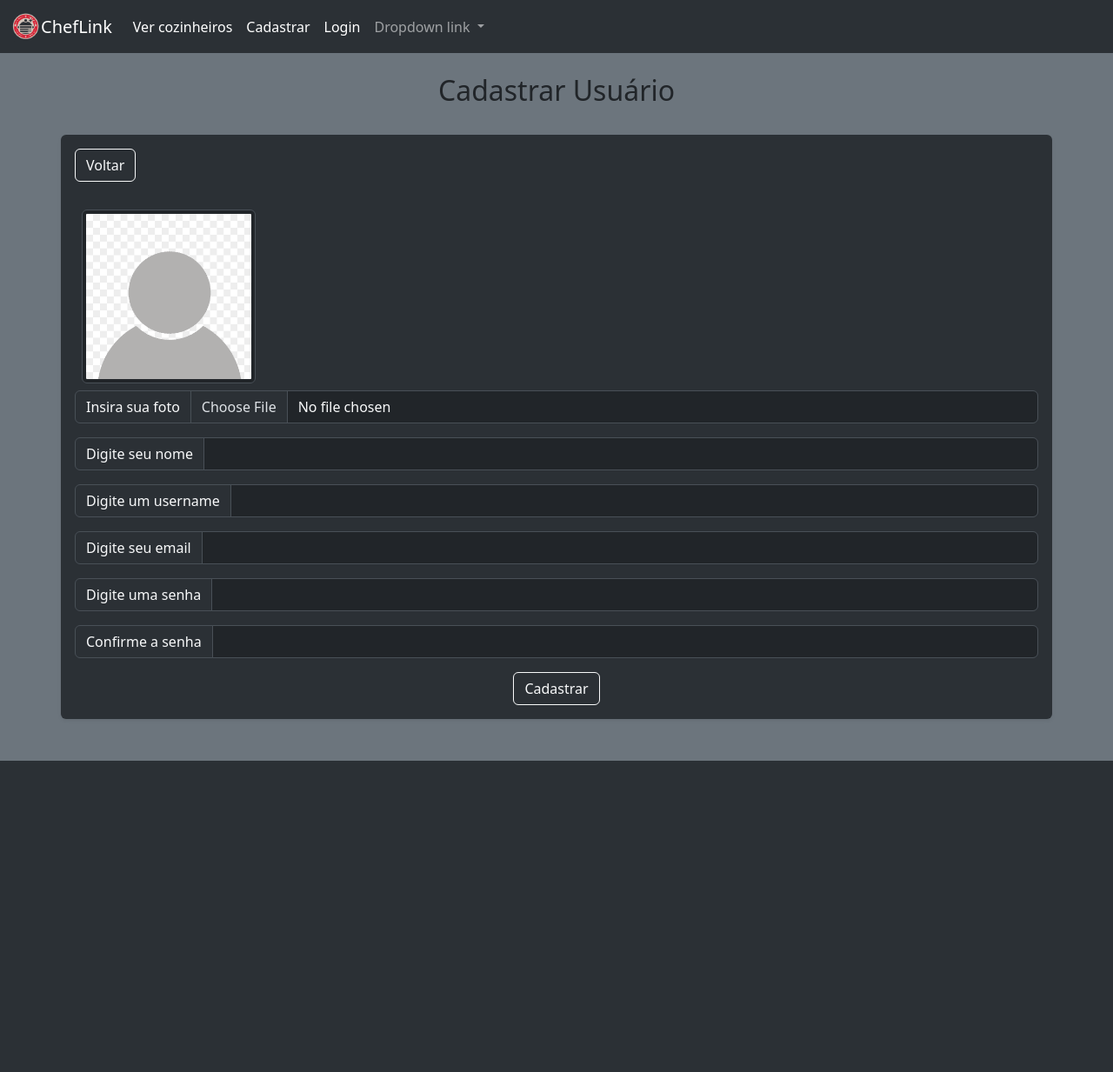
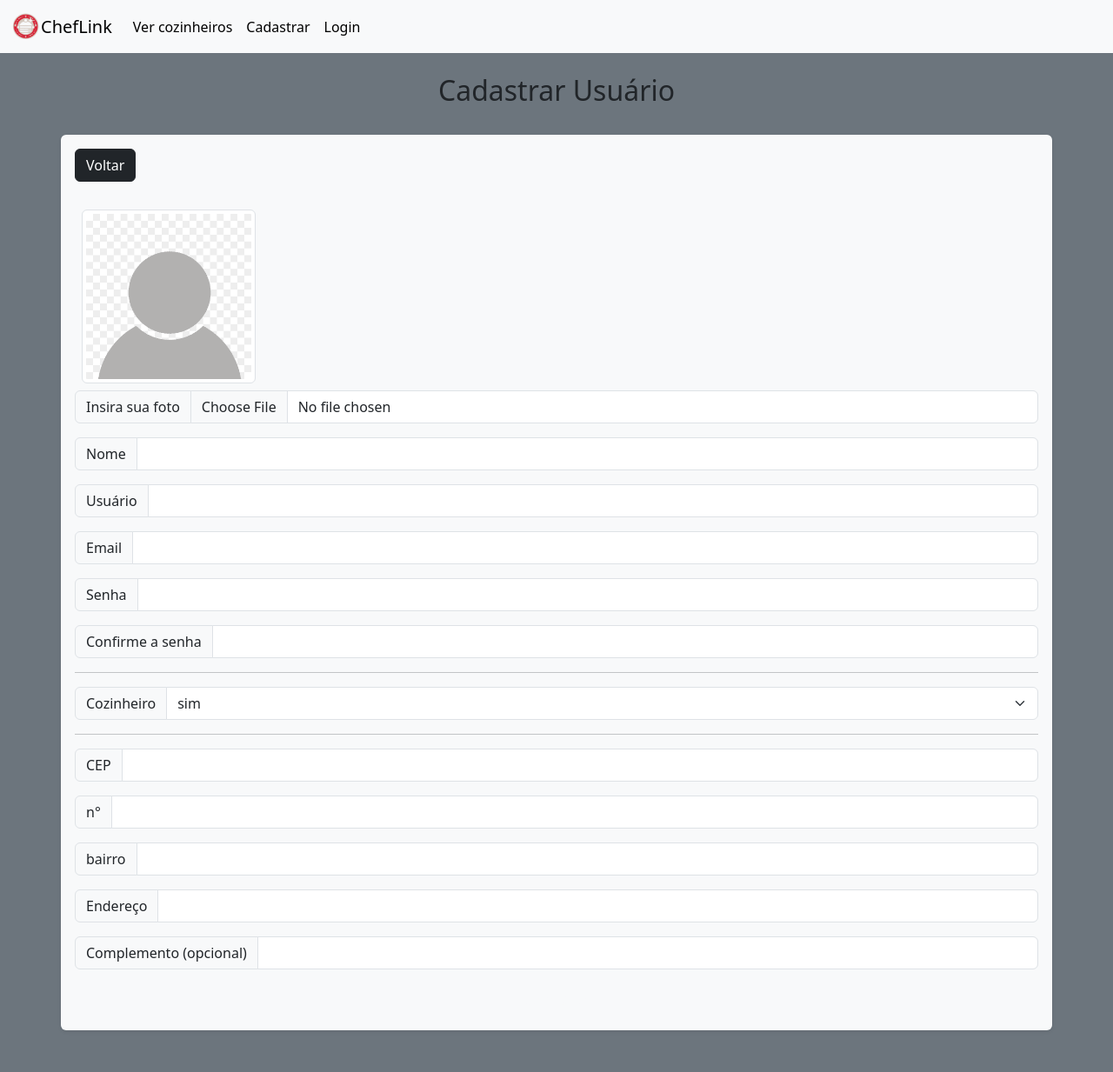
Before and after one commit to RaulFSP/aprendendo, a Flask app: page /add_user in a window 1280 px wide. Shown: the whole page at 87% size. Before the commit the page ends 875 px from the top, so only its background shows below. Run offline with Flask 3, Linux system fonts and the light colour scheme; some libraries are stand-ins or nearby versions.

Commit message:
mais um dia

```diff
--- a/forms.py
+++ b/forms.py
@@ -1,15 +1,21 @@
 from flask_wtf import FlaskForm
-from wtforms import StringField, SubmitField, PasswordField, BooleanField, ValidationError, TextAreaField, FloatField
+from wtforms import StringField, SubmitField, PasswordField, BooleanField, ValidationError, TextAreaField, FloatField, SelectField
 from wtforms.validators import DataRequired, length, EqualTo
 from flask_wtf.file import FileField, FileAllowed
 
 class UserForm(FlaskForm):
-    name = StringField(label="Digite seu nome", validators=[DataRequired(),length(min=3,max=100)])
-    username = StringField(label="Digite um username", validators=[DataRequired(),length(min=3,max=30)])
-    email = StringField(label="Digite seu email", validators=[DataRequired(),length(min=3,max=60)])
-    password = PasswordField(label="Digite uma senha", validators=[DataRequired(), length(min=5,max=30), EqualTo("password_test")])
+    name = StringField(label="Nome", validators=[DataRequired(),length(min=3,max=100)])
+    username = StringField(label="Usuário", validators=[DataRequired(),length(min=3,max=30)])
+    email = StringField(label="Email", validators=[DataRequired(),length(min=3,max=60)])
+    password = PasswordField(label="Senha", validators=[DataRequired(), length(min=5,max=30), EqualTo("password_test")])
     password_test = PasswordField(label="Confirme a senha",validators=[DataRequired(),length(min=5,max=30)])
     profile_pic = FileField(label="Insira sua foto",validators=[FileAllowed(['jpg', 'png','jpeg','webp'],message= 'Apenas arquivos jpg e png!')])
+    cep = StringField(label="CEP",validators=[DataRequired()])
+    numero=StringField(label="n°",validators=[DataRequired()])
+    bairro=StringField(label="bairro",validators=[DataRequired()])
+    endereco =StringField(label="Endereço",validators=[DataRequired()])
+    complemento=StringField(label="Complemento (opcional)")
+    cozinheiro = SelectField(label="Cozinheiro", validators=[DataRequired()], choices=[(1,'sim'),(0,'não')])
     submit = SubmitField()
 
 class AlterUserForm(FlaskForm):
@@ -26,13 +32,13 @@ class AlterUserPasswordForm(FlaskForm):
 
 
 class LoginForm(FlaskForm):
-    username = StringField(label="Digite seu username", validators=[DataRequired(),length(min=3,max=30)])
+    username = StringField(label="Usuário", validators=[DataRequired(),length(min=3,max=30)])
     password = PasswordField(label="Senha", validators=[DataRequired(), length(min=5,max=30)])
     submit = SubmitField()
 
 class UserPostForm(FlaskForm):
     name = StringField(label="Nome do prato",validators=[DataRequired(),length(min=2,max=30)])
-    categoria =  StringField(label="Categoria",validators=[DataRequired(),length(min=2,max=30)])
+    categoria =  SelectField(label="Categoria", validators=[DataRequired()], choices=['lanche','pizza','espeto','marmita','bebida','comida brasileira'])
     content = TextAreaField(label="Conteúdo", validators=[DataRequired(), length(min=1)])
     preco = FloatField(label="Digite o valor do prato",validators=[DataRequired()])
     prato_pic = FileField(label="Insira sua foto",validators=[FileAllowed(['jpg', 'png','jpeg','webp'], message= 'Apenas arquivos jpg e png!')])
--- a/routes.py
+++ b/routes.py
@@ -1,6 +1,6 @@
 from app import app,db, login_manager
 from flask import render_template, redirect, url_for, flash
-from models import UserModel, UserPostModel
+from models import UserModel, UserPostModel, UserEnderecoModel
 from forms import UserForm, LoginForm, UserPostForm, SearchForm, AlterUserForm, AlterUserPasswordForm
 from flask_login import login_required, logout_user, current_user, login_user
 from werkzeug.security import generate_password_hash, check_password_hash
@@ -35,27 +35,46 @@ def index():
     cozinheiros = UserModel.query.filter(UserModel.status == True).all()
     return render_template('index.html',posts=posts, cozinheiros=cozinheiros)
 
-@app.route('/add_user',methods=['POST','GET'])
+@app.route('/add_user', methods=['POST', 'GET'])
 def add_user():
     form = UserForm()
     if form.validate_on_submit():
         foto = form.profile_pic.data
-        profile_pic = "{}_{}".format(uuid1(),secure_filename(foto.filename))
+        profile_pic = None
+        if foto:
+            profile_pic = "{}_{}".format(uuid1(), secure_filename(foto.filename))
+            try:
+                foto.save(os.path.join(app.config['UPLOAD_FOLDER'], profile_pic))
+            except Exception as e:
+                flash('Error uploading the picture')
+                return redirect(url_for('add_user'))
+
         user = UserModel(
-            name = form.name.data,
-            email = form.email.data,
-            username = form.username.data,
-            password_hash = generate_password_hash(form.password.data, method='pbkdf2:sha256'),
-            profile_pic = profile_pic
+            name=form.name.data,
+            email=form.email.data,
+            username=form.username.data,
+            password_hash=generate_password_hash(form.password.data, method='pbkdf2:sha256'),
+            profile_pic=profile_pic,
+            cozinheiro=bool(form.cozinheiro.data)
         )
-        foto.save(os.path.join(app.config['UPLOAD_FOLDER'], profile_pic))
-        form = UserForm(formdata=None)
         db.session.add(user)
         db.session.commit()
-        flash(f'Usuário {user.name} adicionado!')
+        endereco = UserEnderecoModel(
+            user_id=user.id,
+            cep=form.cep.data,
+            numero=form.numero.data,
+            bairro=form.bairro.data,
+            endereco=form.endereco.data,
+            complemento=form.complemento.data
+        )
+        db.session.add(endereco)
+        db.session.commit()
+        form = UserForm(formdata=None)
+        flash(f'User {user.name} added!')
         return redirect(url_for('add_user'))
-    else:
-        return render_template('user.html',form=form)
+
+    return render_template('user.html', form=form)
+
 
 
 @app.route('/alter_user/<int:id>', methods=['POST','GET'])
@@ -69,7 +88,8 @@ def alter_user(id):
         user.email = form.email.data
         user.username = form.username.data
         if foto != None:
-            os.remove(os.path.join(app.config['UPLOAD_FOLDER'], user.profile_pic))
+            if user.profile_pic != None:
+                os.remove(os.path.join(app.config['UPLOAD_FOLDER'], user.profile_pic))
             profile_pic = "{}_{}".format(uuid1(),secure_filename(foto.filename))
             user.profile_pic = profile_pic
             foto.save(os.path.join(app.config['UPLOAD_FOLDER'], profile_pic))
@@ -80,6 +100,23 @@ def alter_user(id):
     else:
         return render_template('alter_user.html',form=form, user=user)
 
+@app.route('/desabilitar_usuario')
+@login_required
+def desativar_usuario():
+    user = UserModel.query.get_or_404(current_user.id)
+    user.status = False
+    db.session.commit()
+    flash(f'{current_user.username} foi desabilitado')
+    return redirect(url_for('dashboard_user'))
+
+@app.route('/habilitar_usuario')
+@login_required
+def ativar_usuario():
+    user = UserModel.query.get_or_404(current_user.id)
+    user.status = True
+    db.session.commit()
+    flash(f'{current_user.username} foi habilitado')
+    return redirect(url_for('dashboard_user'))
 
 @app.route('/alter_user_password/<int:id>', methods=['POST','GET'])
 @login_required
@@ -130,7 +167,7 @@ def add_post():
     else:
         return render_template('user_post.html', form=form)
 
-@app.route('/post/edit/<int:id>',methods=['POST','GET'])
+@app.route('/alterar/<int:id>',methods=['POST','GET'])
 @login_required
 def alter_post(id):
     form = UserPostForm()
@@ -138,8 +175,9 @@ def alter_post(id):
     if post.poster.id == current_user.id:
         if form.validate_on_submit():
             foto = form.prato_pic.data
-            if foto != None:
-                os.remove(os.path.join(app.config['UPLOAD_FOLDER'], post.prato_pic))
+            if foto:
+                if post.prato_pic != None:
+                    os.remove(os.path.join(app.config['UPLOAD_FOLDER'], post.prato_pic))
                 prato_pic = "{}_{}".format(uuid1(),secure_filename(foto.filename))
                 post.prato_pic = prato_pic
                 foto.save(os.path.join(app.config['UPLOAD_FOLDER'], prato_pic))
@@ -149,12 +187,13 @@ def alter_post(id):
             post.preco = form.preco.data
             form = UserPostForm(formdata=None)
             db.session.commit()
-            flash('Post Alterado!')
-            return redirect(url_for('index'))
+            flash(f'{post.name} Alterado!')
+            return redirect(url_for('dashboard_user'))
         else:
             form.name.data = post.name
             form.categoria.data = post.categoria
             form.content.data = post.content
+
             form.prato_pic.data = post.prato_pic
             form.preco.data = post.preco
             return render_template('alter_post.html',form=form, post=post)
@@ -162,20 +201,31 @@ def alter_post(id):
         flash('Você não pode alterar esse prato!')
         return redirect(url_for('index'))
 
-@app.route('/post/delete/<int:id>')
+@app.route('/desabilitar/<int:id>')
 @login_required
-def delete_post(id):
+def desabilitar_prato(id):
     post = UserPostModel.query.get_or_404(id)
-    id = current_user.id
-    if id == post.poster.id:
-        db.session.delete(post)
+    if current_user.id == post.poster.id:
+        post.status = False
         db.session.commit()
-        flash(f"Prato deletado!")
-        return redirect(url_for('index'))
+        flash(f"{post.name} desabilitado!")
+        return redirect(url_for('dashboard_user'))
     else:
         flash(f"Você não pode deletar esse prato!")
         return redirect(url_for('index'))
 
+@app.route('/ativar/<int:id>')
+@login_required
+def habilitar_prato(id):
+    post = UserPostModel.query.get_or_404(id)
+    if current_user.id == post.poster.id:
+        post.status = True
+        db.session.commit()
+        flash(f"{post.name} habilitado!")
+        return redirect(url_for('dashboard_user'))
+    else:
+        flash(f"Você não pode deletar esse prato!")
+        return redirect(url_for('index'))
 
 
 @app.route('/login',methods=['POST','GET'])
@@ -211,14 +261,15 @@ def logout():
 @app.route('/dashboard', methods=['POST','GET'])
 @login_required
 def dashboard_user():
-    user = UserModel.query.filter_by(id=current_user.id).first_or_404()
-    return render_template('dashboard.html',user=user)
+    user = UserModel.query.get_or_404(current_user.id)
+    pratos = UserPostModel.query.filter(UserPostModel.user_id==current_user.id).all()
+    return render_template('dashboard.html',user=user, pratos=pratos)
 
 
 @app.route('/cozinheiros', methods=['POST','GET'])
 def listar_usuarios():
     form = SearchForm()
-    cozinheiros = UserModel.query.all()
+    cozinheiros = UserModel.query.filter(UserModel.status == True).all()
     if form.validate_on_submit():
         search = form.search.data
         cozinheiros = UserModel.query.filter(UserModel.username.like('%{}%'.format(search))).all()
--- a/templates/components/navbar.html
+++ b/templates/components/navbar.html
@@ -1,4 +1,4 @@
-<nav class="navbar navbar-expand-lg bg-body-tertiary" data-bs-theme="dark">
+<nav class="navbar navbar-expand-lg bg-body-tertiary">
     <div class="container-fluid">
         <a class="navbar-brand d-flex align-items-center" href="{{url_for('index')}}">
             <img src="{{url_for('static',filename='images/logo_192.png')}}" alt="Logo" width="35" height="35"
@@ -35,17 +35,7 @@
                 </li>
                 {%endif%}
 
-                <li class="nav-item dropdown">
-                    <a class="nav-link dropdown-toggle" href="#" role="button" data-bs-toggle="dropdown"
-                        aria-expanded="false">
-                        Dropdown link
-                    </a>
-                    <ul class="dropdown-menu">
-                        <li><a class="dropdown-item" href="#">Action</a></li>
-                        <li><a class="dropdown-item" href="#">Another action</a></li>
-                        <li><a class="dropdown-item" href="#">Something else here</a></li>
-                    </ul>
-                </li>
+
             </ul>
         </div>
     </div>
--- a/templates/user.html
+++ b/templates/user.html
@@ -8,44 +8,70 @@
 <br>
 <h2 class="text-center">Cadastrar Usuário</h2>
 <br>
-<form action="{{url_for('add_user')}}" method="post" class="container shadow-sm p-3 mb-5 bg-body-tertiary rounded" data-bs-theme="dark" enctype="multipart/form-data">
+<form action="{{url_for('add_user')}}" method="post" class="container shadow-sm p-3 mb-5 bg-body-tertiary rounded" enctype="multipart/form-data">
 
         {{ form.csrf_token }}
         <div class="d-grid gap-2 d-md-block">
-            <a href="{{url_for('index')}}" class="btn btn-outline-light">Voltar</a>
+            <a href="{{url_for('index')}}" class="btn btn-dark">Voltar</a>
         </div>
         <br>
         <img src="{{url_for('static',filename='images/default_profile.png')}}" alt="" class="rounded img-thumbnail m-2" width="200px" height="200px" >
 
         <div class="input-group mb-3">
-            {{form.profile_pic.label(class="text-light input-group-text")}}
-            {{form.profile_pic(class="text-light form-control")}}
+            {{form.profile_pic.label(class=" input-group-text")}}
+            {{form.profile_pic(class=" form-control")}}
         </div>
 
         <div class="input-group mb-3">
-            {{form.name.label(class="text-light input-group-text")}}
+            {{form.name.label(class=" input-group-text")}}
             {{form.name(class="form-control")}}
 
         </div>
         <div class="input-group mb-3">
 
-            {{form.username.label(class="text-light input-group-text")}}
+            {{form.username.label(class=" input-group-text")}}
             {{form.username(class="form-control")}}
         </div>
         <div class="input-group mb-3">
-            {{form.email.label(class="text-light input-group-text")}}
+            {{form.email.label(class=" input-group-text")}}
             {{form.email(class="form-control")}}
 
         </div>
         <div class="input-group mb-3">
-            {{form.password.label(class="text-light input-group-text")}}
+            {{form.password.label(class=" input-group-text")}}
             {{form.password(class="form-control")}}
 
         </div>
         <div class="input-group mb-3">
-            {{form.password_test.label(class="text-light input-group-text")}}
+            {{form.password_test.label(class=" input-group-text")}}
             {{form.password_test(class="form-control")}}
 
+        </div>
+        <hr>
+        <div class="input-group mb-3">
+            {{form.cozinheiro.label(class="input-group-text")}}
+            {{form.cozinheiro(class="form-select")}}
+        </div>
+        <hr>
+        <div class="input-group mb-3">
+            {{form.cep.label(class=" input-group-text")}}
+            {{form.cep(class="form-control")}}
+        </div>
+        <div class="input-group mb-3">
+            {{form.numero.label(class=" input-group-text")}}
+            {{form.numero(class="form-control")}}
+        </div>
+        <div class="input-group mb-3">
+            {{form.bairro.label(class=" input-group-text")}}
+            {{form.bairro(class="form-control")}}
+        </div>
+        <div class="input-group mb-3">
+            {{form.endereco.label(class=" input-group-text")}}
+            {{form.endereco(class="form-control")}}
+        </div>
+        <div class="input-group mb-3">
+            {{form.complemento.label(class=" input-group-text")}}
+            {{form.complemento(class="form-control")}}
         </div>
         <div class="d-grid gap-2 d-md-block text-center">
             {{form.submit(value="Cadastrar", class="btn btn-outline-light")}}
--- a/templates/user_post.html
+++ b/templates/user_post.html
@@ -30,11 +30,11 @@
         <div class="input-group mb-3">
 
             {{form.categoria.label(class="text-light input-group-text")}}
-            {{form.categoria(class="form-control")}}
+            {{form.categoria(class="form-select")}}
         </div>
         <div class="input-group mb-3">
             {{form.content.label(class="text-light input-group-text")}}
-            {{form.content(class="form-control")}}
+            {{form.content(class="form-control",style="resize: none;")}}
 
         </div>
         <div class="input-group mb-3">
@@ -44,7 +44,7 @@
         </div>
 
         <div class="d-grid gap-2 d-md-block text-center">
-            {{form.submit(value="Cadastrar", class="btn btn-outline-light")}}
+            {{form.submit(value="Adicionar", class="btn btn-outline-light")}}
 
         </div>
 </form>
```
Also changed, not shown: models.py (+14 -1 lines), templates/alter_post.html (+31 -29 lines), templates/components/carrossel.html (+11 -35 lines), templates/cozinheiros.html (+6 -1 lines), templates/dashboard.html (+63 -15 lines), templates/login.html (+10 -4 lines), templates/menu_cozinheiro.html (+6 -6 lines), 8 other files.
